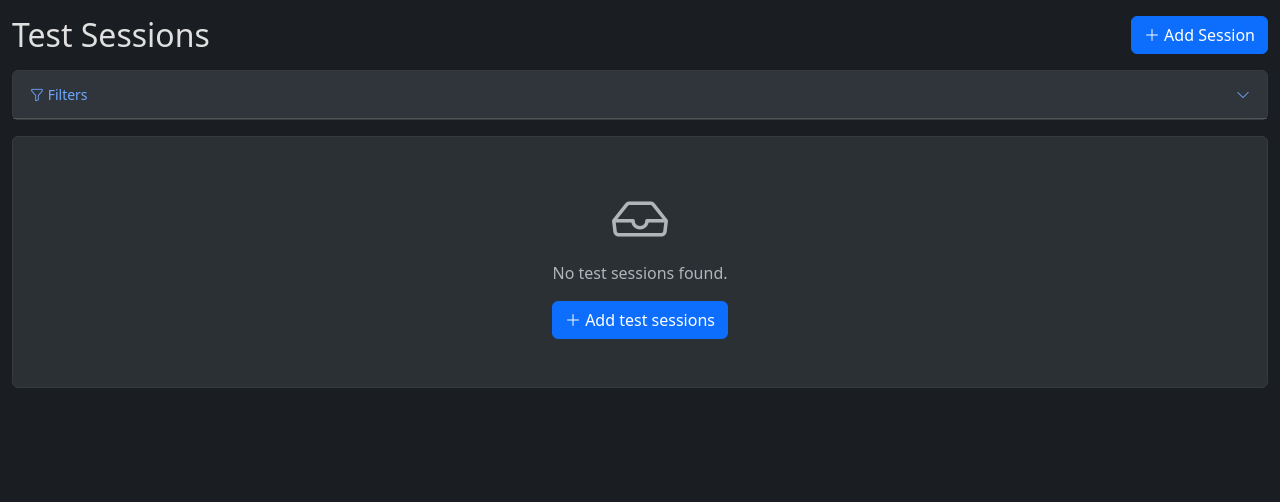
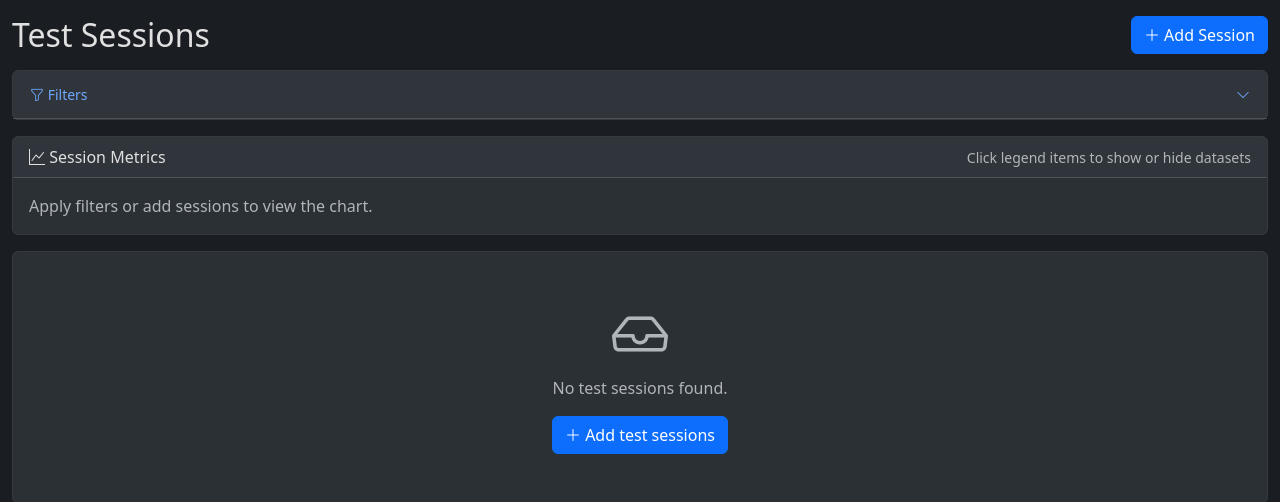
Before and after one commit to clbiggs/reloading, a Flask app: page /test-sessions/ in a window 1280 px wide. Shown: the part 56-558 px from the top of the page. Run offline with Flask 3, Linux system fonts and the light colour scheme; data that the repository does not hold is empty; parts of the project's set-up code (start-up, migrations or seed data) failed here and were passed over.

Commit message:
Added metrics chart to test sessions page.

```diff
--- a/src/templates/test_sessions/index.html
+++ b/src/templates/test_sessions/index.html
@@ -1,6 +1,9 @@
 {% extends "base.html" %}
 {% from "macros.html" import delete_button, empty_state, page_header %}
 {% block title %}Test Sessions - Reloading Tracker{% endblock %}
+{% block extra_head %}
+<script src="https://cdn.jsdelivr.net/npm/chart.js@4.4.7/dist/chart.umd.min.js"></script>
+{% endblock %}
 {% block content %}
 {{ page_header("Test Sessions", url_for('test_sessions.add'), "Add Session") }}
 
@@ -86,6 +89,22 @@
     </a>
 {% endmacro %}
 
+<div class="card mb-3">
+    <div class="card-header d-flex justify-content-between align-items-center">
+        <span><i class="bi bi-graph-up"></i> Session Metrics</span>
+        <span class="text-muted small">Click legend items to show or hide datasets</span>
+    </div>
+    <div class="card-body">
+        {% if sessions %}
+            <div style="height: 360px;">
+                <canvas id="testSessionsChart"></canvas>
+            </div>
+        {% else %}
+            <p class="text-muted mb-0">Apply filters or add sessions to view the chart.</p>
+        {% endif %}
+    </div>
+</div>
+
 <div class="card">
     <div class="card-body p-0">
         {% if sessions %}
@@ -137,3 +156,117 @@
     </div>
 </div>
 {% endblock %}
+
+{% block extra_scripts %}
+{% if sessions %}
+<script>
+const sessionChartLabels = [
+    {% for s in sessions %}
+    {{ (s.test_date.strftime('%Y-%m-%d') ~ ' - ' ~ (s.firearm.make ~ ' ' ~ s.firearm.model if s.firearm else 'No Firearm'))|tojson }},
+    {% endfor %}
+];
+
+const testSessionDatasets = [
+    {
+        label: 'Shots Count',
+        data: [{% for s in sessions %}{{ s.shot_count }},{% endfor %}],
+        borderColor: '#0d6efd',
+        backgroundColor: 'rgba(13, 110, 253, 0.2)',
+        tension: 0.25,
+        yAxisID: 'y',
+    },
+    {
+        label: 'Average Velocity',
+        data: [{% for s in sessions %}{{ s.velocity_avg if s.velocity_avg is not none else 'null' }},{% endfor %}],
+        borderColor: '#198754',
+        backgroundColor: 'rgba(25, 135, 84, 0.2)',
+        tension: 0.25,
+        yAxisID: 'y1',
+    },
+    {
+        label: 'Standard Deviation',
+        data: [{% for s in sessions %}{{ s.standard_deviation if s.standard_deviation is not none else 'null' }},{% endfor %}],
+        borderColor: '#ffc107',
+        backgroundColor: 'rgba(255, 193, 7, 0.2)',
+        tension: 0.25,
+        yAxisID: 'y',
+    },
+    {
+        label: 'Extreme Spread',
+        data: [{% for s in sessions %}{{ s.extreme_spread if s.extreme_spread is not none else 'null' }},{% endfor %}],
+        borderColor: '#dc3545',
+        backgroundColor: 'rgba(220, 53, 69, 0.2)',
+        tension: 0.25,
+        yAxisID: 'y',
+    },
+    {
+        label: 'Group MOA',
+        data: [{% for s in sessions %}{{ s.grouping_size if s.grouping_size is not none else 'null' }},{% endfor %}],
+        borderColor: '#0dcaf0',
+        backgroundColor: 'rgba(13, 202, 240, 0.2)',
+        tension: 0.25,
+        yAxisID: 'y',
+    },
+];
+
+const chartCanvas = document.getElementById('testSessionsChart');
+if (chartCanvas) {
+    new Chart(chartCanvas, {
+        type: 'line',
+        data: {
+            labels: sessionChartLabels,
+            datasets: testSessionDatasets,
+        },
+        options: {
+            responsive: true,
+            maintainAspectRatio: false,
+            interaction: {
+                mode: 'index',
+                intersect: false,
+            },
+            plugins: {
+                legend: {
+                    display: true,
+                },
+                tooltip: {
+                    callbacks: {
+                        label(context) {
+                            if (context.raw === null) {
+                                return `${context.dataset.label}: —`;
+                            }
+                            return `${context.dataset.label}: ${context.raw}`;
+                        },
+                    },
+                },
+            },
+            scales: {
+                x: {
+                    ticks: {
+                        maxRotation: 45,
+                        minRotation: 20,
+                    },
+                },
+                y: {
+                    beginAtZero: true,
+                    title: {
+                        display: true,
+                        text: 'Shots / Spread / MOA',
+                    },
+                },
+                y1: {
+                    position: 'right',
+                    grid: {
+                        drawOnChartArea: false,
+                    },
+                    title: {
+                        display: true,
+                        text: 'Velocity (fps)',
+                    },
+                },
+            },
+        },
+    });
+}
+</script>
+{% endif %}
+{% endblock %}
```
